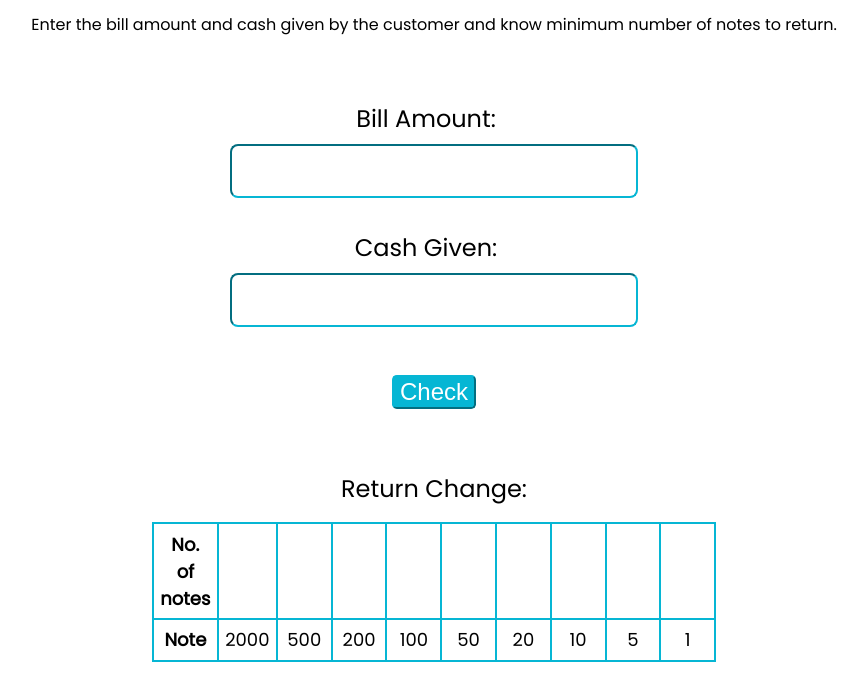
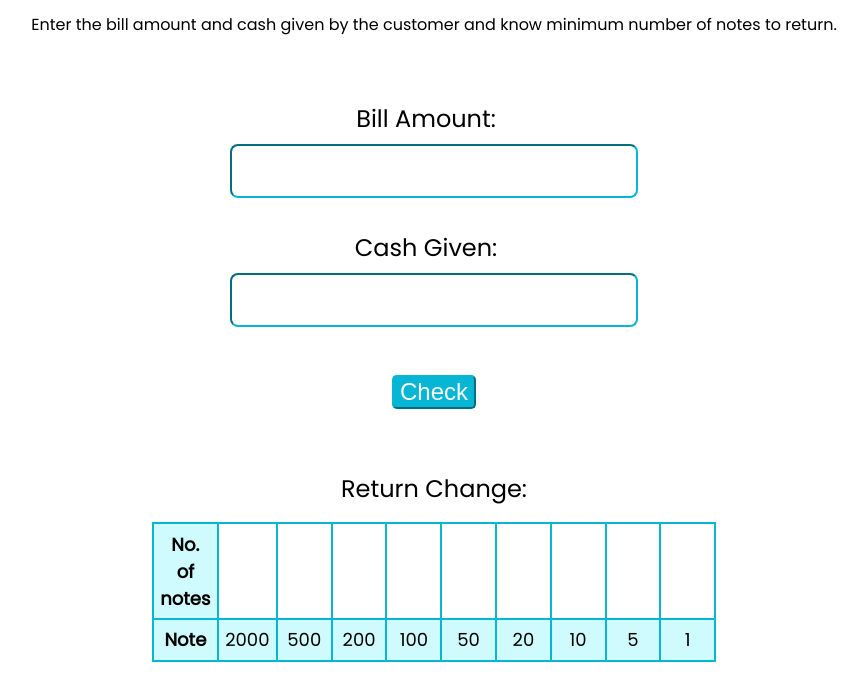
Before and after one commit to aasimd/Cash-Register-Manager-v0.2, a plain HTML site: page index.html in a window 1280 px wide. Shown: the part 112-788 px from the top of the page, without its empty margins (206-1074 px from the left). Drawn offline with Linux system fonts and the light colour scheme.

Commit message:
background color for table set

```diff
--- a/index.html
+++ b/index.html
@@ -42,7 +42,7 @@
         <table class="table-design">
             <caption>Return Change:</caption>
             <tr>
-                <th class="notes">No. of notes</th>
+                <th class="notes bg">No. of notes</th>
                 <td class="no-of-notes notes"></td>
                 <td class="no-of-notes notes"></td>
                 <td class="no-of-notes notes"></td>
@@ -54,16 +54,16 @@
                 <td class="no-of-notes notes"></td>
             </tr>
             <tr>
-                <th class="notes">Note</th>
-                <td class="notes">2000</td>
-                <td class="notes">500</td>
-                <td class="notes">200</td>
-                <td class="notes">100</td>
-                <td class="notes">50</td>
-                <td class="notes">20</td>
-                <td class="notes">10</td>
-                <td class="notes">5</td>
-                <td class="notes">1</td>
+                <th class="notes bg">Note</th>
+                <td class="notes bg">2000</td>
+                <td class="notes bg">500</td>
+                <td class="notes bg">200</td>
+                <td class="notes bg">100</td>
+                <td class="notes bg">50</td>
+                <td class="notes bg">20</td>
+                <td class="notes bg">10</td>
+                <td class="notes bg">5</td>
+                <td class="notes bg">1</td>
             </tr>
         </table>
 
--- a/styles.css
+++ b/styles.css
@@ -1,6 +1,7 @@
 @import url('https://fonts.googleapis.com/css2?family=Poppins:ital,wght@0,400;1,600&display=swap');
 :root{
   --primary-color:#06b6d4;
+  --secondary-color:#cffafe;
 }
 body{
   font-family: 'Poppins',
@@ -118,3 +119,7 @@ a:-webkit-any-link {
   color: inherit;
   cursor: pointer;
 }
+
+.bg{
+  background-color: var(--secondary-color);
+}
```
